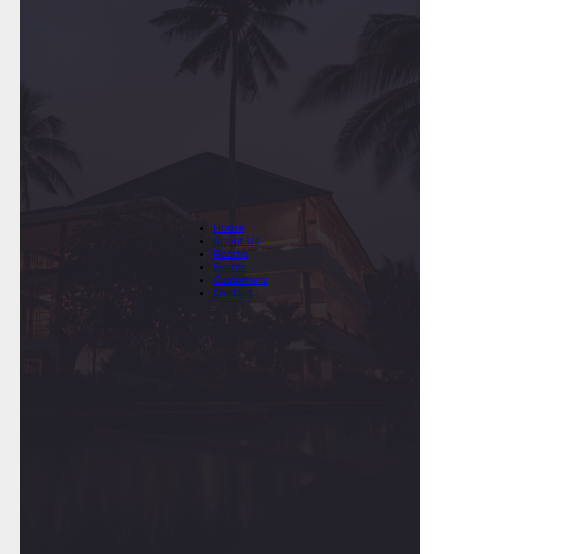
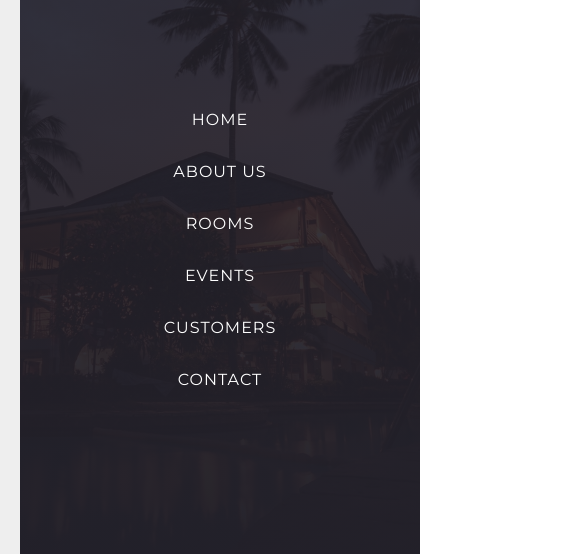
Before and after one commit to pabloFalco/grand-hotel_final, a plain HTML site: page index.html in a window 1280 px wide. Shown: the part 189-743 px from the top of the page, 60-640 px from the left. Drawn offline with Linux system fonts and the light colour scheme.

Commit message:
Termine el  left sidebar

```diff
--- a/css/styel.css
+++ b/css/styel.css
@@ -137,5 +137,68 @@ body{
     .navigation-search-btn:focus{
         outline: none;
     }
+
+    .navigation-list{
+        list-style: none;
+        padding: 0;
+        height: 28rem;
+        display: flex;
+        flex-direction: column;
+        justify-content: space-between;
+        align-items: center;
+    }
+
+    .navigation-item{
+        position: relative;
+    }
+
+    .navigation-link{
+        color: #fff;
+        font-size: 1.6rem;
+        font-weight: 400;
+        letter-spacing: .1rem;
+        text-transform: uppercase;
+        text-decoration: none;
+        transition: color .5s;
+    }
+
+    /* :: indica pseudo element */
+    .navigation-link::before{
+        content: "";
+        width: 0rem;
+        height: .1rem;
+        background-color: #deaa86;
+        position: absolute;
+        top: 1rem;
+        left: -4rem;
+        transition: width .5s cubic-bezier(1, 0, 0, 1);
+    }
+
+    .navigation-link::after{
+        content: "";
+        width: 0rem;
+        height: .1rem;
+        background-color: #deaa86;
+        position: absolute;
+        top: 1rem;
+        right: -4rem;
+        transition: width .5s cubic-bezier(1, 0, 0, 1);
+    }
+
+    .navigation-link:hover{
+        color:#deaa86
+    }
+
+    .navigation-link:hover::before,
+    .navigation-link:hover::after{
+        width: 3rem;
+    }
+
+    .copyright{
+        color:#fff;
+        font-size: 1.2rem;
+        margin-bottom: 1.5rem;
+        color: #deaa86;
+    }
 /* end of navigation */
 /*end navbar*/
```
